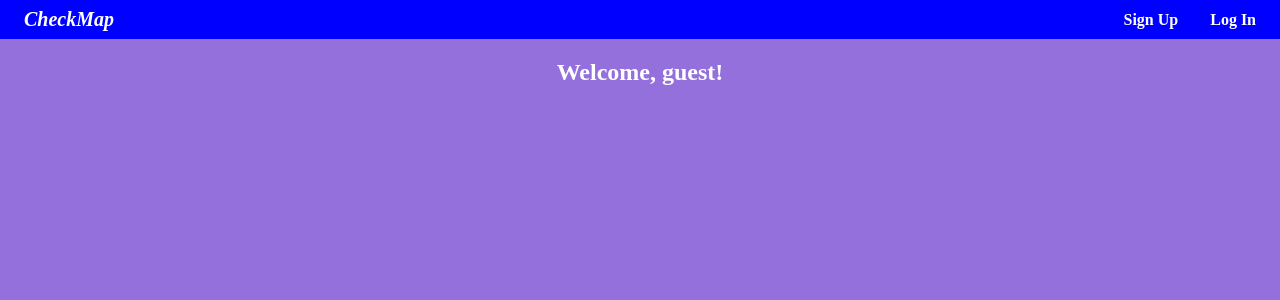
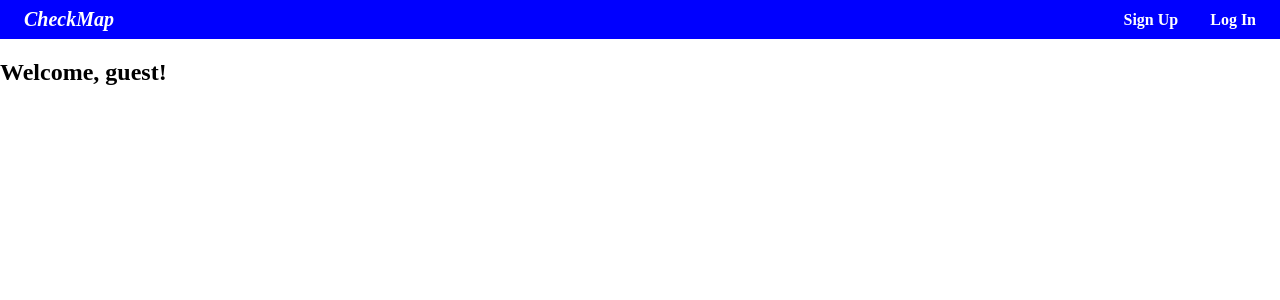
Before and after one commit to scojo44/checkmap, a React (Vite) app in the folder checkmap-fe/: page / in a window 1280 px wide. Shown: the top 300 px of the page. Built offline with nearby package versions, Linux system fonts and the light colour scheme; no server answers.

Commit message:
Tidy CSS

```diff
--- a/checkmap-fe/src/App.css
+++ b/checkmap-fe/src/App.css
@@ -1,12 +1,7 @@
 #root {
-  /* display: flex;
-  flex-direction: column;
-  min-height: 100vh; */
+  min-height: 100vh;
 }
 main {
-  /* display: flex;
-  flex: 1;
-  max-height: calc(100vh - 3.75rem); */
 }
 .leaflet-container {
   height: 100vh;
--- a/checkmap-fe/src/Home.css
+++ b/checkmap-fe/src/Home.css
@@ -1,5 +1,2 @@
 .Home {
-  display: flex;
-  justify-content: center;
-  width: 100%;
 }
--- a/checkmap-fe/src/index.css
+++ b/checkmap-fe/src/index.css
@@ -1,6 +1,4 @@
 body {
-  color: white;
-  background-color: mediumpurple;
   margin: 0;
   min-height: 100vh;
 }
@@ -8,7 +6,9 @@ body {
 form {
   margin: .5rem;
 }
-
+form h2 {
+  margin-top: 0;
+}
 form button {
   color: white;
   background-color: indigo;
```
